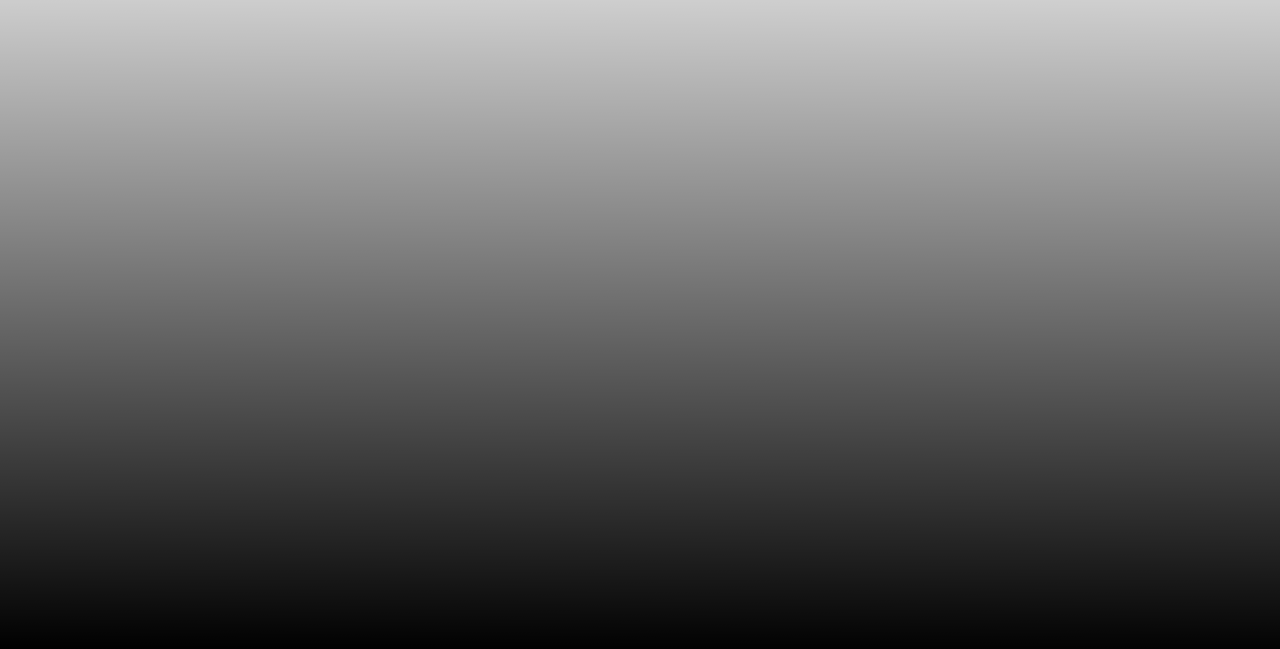
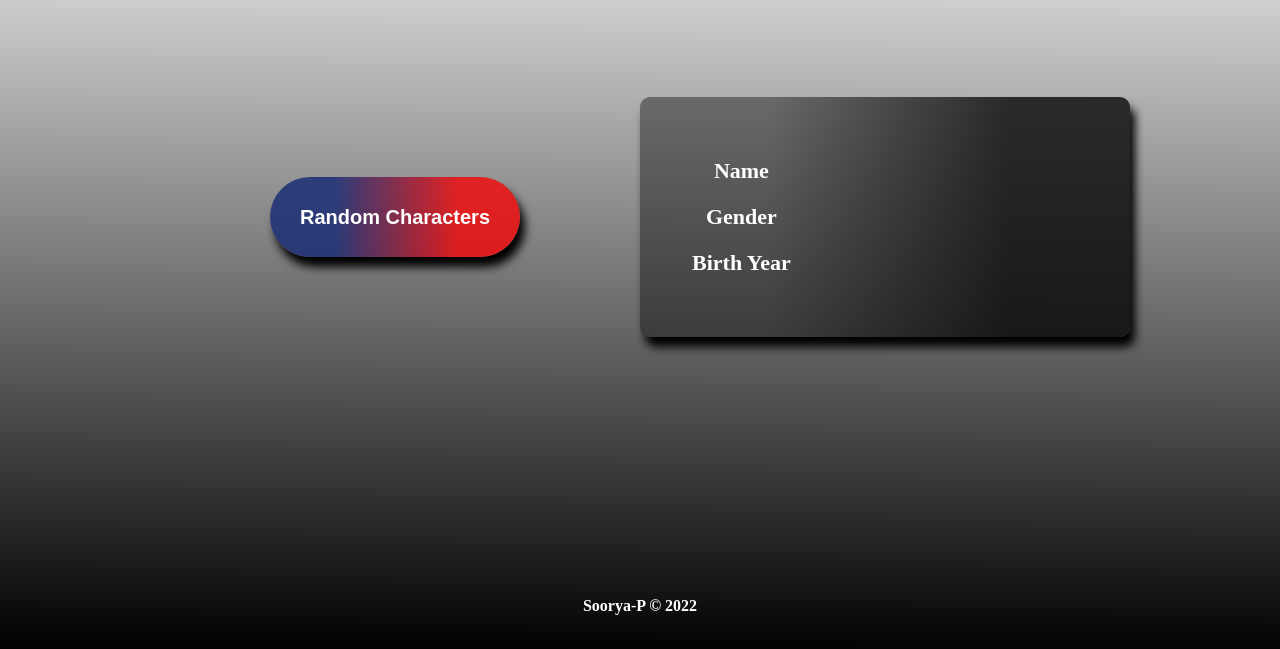
Before and after one commit to Soorya-P/Star_War_Character, a plain HTML site: page index.html in a window 1280 px wide. Shown: the part 151-800 px from the top of the page. Drawn offline with Linux system fonts and the light colour scheme.

Commit message:
Page is fully designed -> body content, footer

```diff
--- a/css/style.css
+++ b/css/style.css
@@ -1,12 +1,85 @@
+/*-----global-----*/
+
 *{
     margin: 0;
     padding: 0;
     box-sizing: border-box;
 }
 
+/*-----body-----*/
+
 .main-body{
     height: 100vh;
     background: linear-gradient(180.43deg, rgba(0, 0, 0, 0) 0%, rgb(0, 0, 0) 100%),url("../image/starwars.jpg");
     background-size: cover;
     background-position: center;
+    color: white;
+    text-align: center;
 }
+
+.main-body h1{
+    font-size: 120px;
+    text-shadow: 10px 5px 10px black;
+}
+
+/*-----body content-----*/
+
+.cont{
+    margin:70px 150px ;
+    height: 40vh;
+    display: flex;
+    align-items: center;
+    justify-content: center;
+}
+
+/*-----button-----*/
+
+.cbtn{
+    flex: 1 1 40rem;
+}
+
+.cbtn button{
+    width: 250px;
+    height: 80px;
+    border-radius: 50px;
+    font-size: 20px;
+    font-weight: bold;
+    border: none;
+    color: white;
+    background: rgb(24,43,116);
+    background: linear-gradient(90deg, rgba(24,43,116,0.8298669809720763) 26%, rgba(247,0,0,0.7710434515603116) 75%);
+    box-shadow: 5px 10px 10px black;
+}
+
+.cbtn button:hover{
+    background: rgb(247,0,0);
+    background: linear-gradient(90deg, rgba(247,0,0,0.7710434515603116) 26%, rgba(24,43,116,0.8298669809720763) 75%);
+}
+
+/*-----Content displaying part-----*/
+
+.cdply{
+    flex: 1 1 40rem;
+    background: rgb(24,43,116);
+    background: linear-gradient(90deg, rgba(0, 0, 0, 0.4) 26%, rgba(0, 0, 0, 0.762) 75%);
+    border-radius: 10px;
+    box-shadow: 5px 10px 10px black;
+}
+
+.cdply:hover{
+    background: rgb(247,0,0);
+    background: linear-gradient(90deg, rgba(247, 0, 0, 0.442) 26%, rgba(24, 42, 116, 0.519) 75%);
+}
+
+.cdply table{
+    padding: 50px;
+    height: 30vh;
+    font-size: 22px;
+    font-weight: bold;
+}
+
+/*-----Footer-----*/
+
+footer {
+    margin-top: 220px;
+}
--- a/index.html
+++ b/index.html
@@ -9,7 +9,33 @@
 </head>
 <body>
     <section class="main-body">
-
+        <h1>Star Wars Characters</h1>
+        <!---body content-->
+        <div class="cont">
+            <div class="cbtn">
+                <button>Random Characters</button>
+            </div>
+            <div class="cdply">
+                <table>
+                    <tr>
+                        <td>Name</td>
+                        <td></td>
+                    </tr>
+                    <tr>
+                        <td>Gender</td>
+                        <td></td>
+                    </tr>
+                    <tr>
+                        <td>Birth Year</td>
+                        <td></td>
+                    </tr>
+                </table>
+            </div>
+        </div>
+        <!---footer--->
+        <footer>
+            <h4>Soorya-P &copy; 2022</h4>
+        </footer>
     </section>
 </body>
 </html>
```
